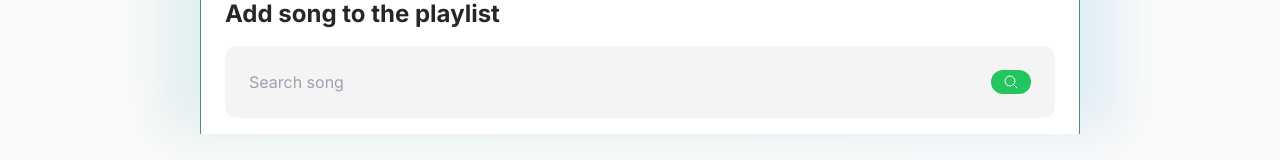
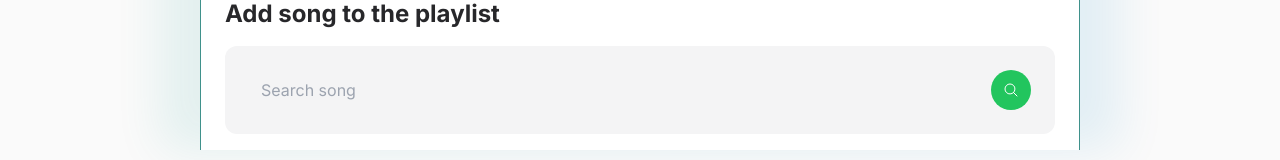
Before and after one commit to rafaalrazzak/rafaar, a Next.js app: page /playlist in a window 1280 px wide. Shown: the part 618-778 px from the top of the page. Built offline with nearby package versions, Linux system fonts and the light colour scheme.

Commit message:
fix: playlist input overflow

```diff
--- a/src/pages/playlist.jsx
+++ b/src/pages/playlist.jsx
@@ -22,7 +22,7 @@ function Song({ title, artist, songImage, songUri }) {
   }
 
   return (
-    <div className="flex flex-1 items-center justify-between gap-2 rounded-md bg-primary-50 p-3 dark:bg-primary-700">
+    <div className="flex w-full items-center justify-between gap-2 rounded-md bg-primary-50 p-3 dark:bg-primary-700">
       <div className="flex gap-2">
         <Image
           src={songImage}
@@ -82,17 +82,17 @@ export default function Playlist() {
       <div className="flex flex-col gap-4">
         <h3>Add song to the playlist</h3>
         <form className="flex flex-col gap-2 rounded-xl bg-primary-100 p-6 dark:bg-primary-800">
-          <div className="inline-flex items-center gap-2 ">
+          <div className="flex items-center gap-2">
             <input
               onChange={handleChange}
               type="search"
               placeholder="Search song"
-              className="flex flex-1 bg-transparent focus:outline-none"
+              className="flex w-48 flex-1 rounded-full bg-transparent px-3 py-2 transition-colors duration-300 ease-linear focus:bg-green-500 focus:text-white focus:outline-none focus:placeholder:text-white md:w-auto"
             />
             <button
               type={"submit"}
               onClick={handleSearch}
-              className=" rounded-full bg-green-500 px-3 py-1"
+              className="flex rounded-full bg-green-500 p-3"
             >
               <MagnifyingGlassIcon className="h-4 text-white" />
             </button>
```
Also changed, not shown: .eslintrc.json.
